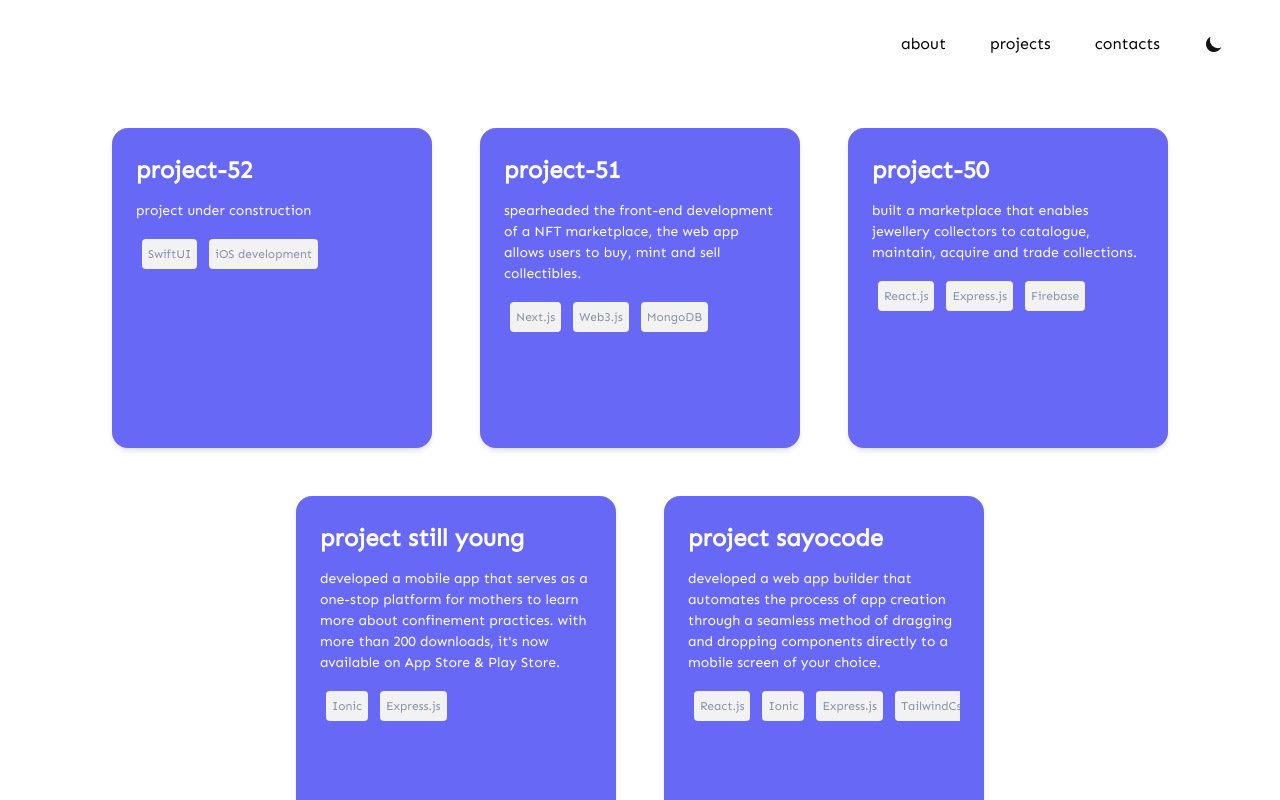
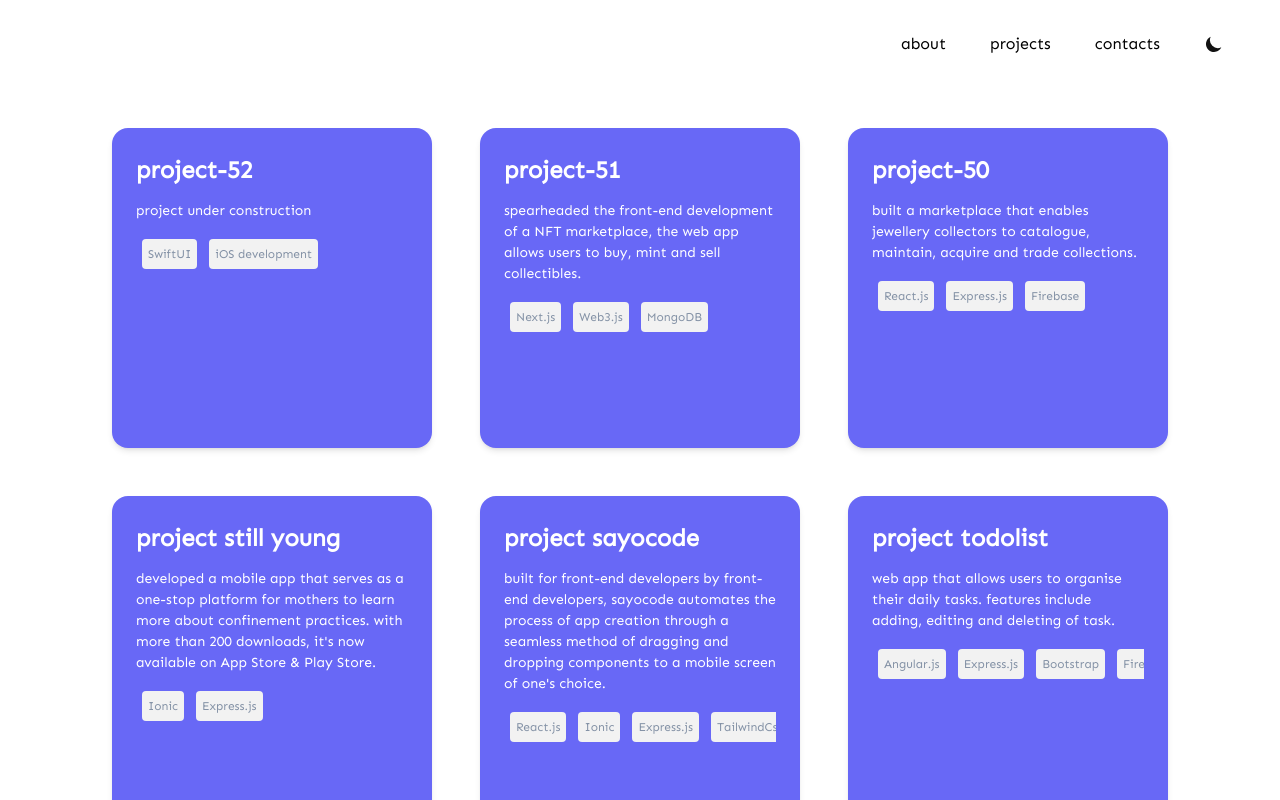
Before and after one commit to joshuadavidang/joshua-david-legacy, a Next.js app: page /projects in a window 1280 px wide. Built offline with nearby package versions, Linux system fonts and the light colour scheme.

Commit message:
content update

```diff
--- a/data/pastProjects.js
+++ b/data/pastProjects.js
@@ -29,8 +29,15 @@ export const pastProjects = [
   {
     name: "project sayocode",
     description:
-      "developed a web app builder that automates the process of app creation through a seamless method of dragging and dropping components directly to a mobile screen of your choice.",
+      "built for front-end developers by front-end developers, sayocode automates the process of app creation through a seamless method of dragging and dropping components to a mobile screen of one's choice.",
     year: 2019,
     techStack: ["React.js", "Ionic", "Express.js", "TailwindCss", "MongoDB"],
   },
+  {
+    name: "project todolist",
+    description:
+      "web app that allows users to organise their daily tasks. features include adding, editing and deleting of task.",
+    year: 2019,
+    techStack: ["Angular.js", "Express.js", "Bootstrap", "Firebase"],
+  },
 ];
```
